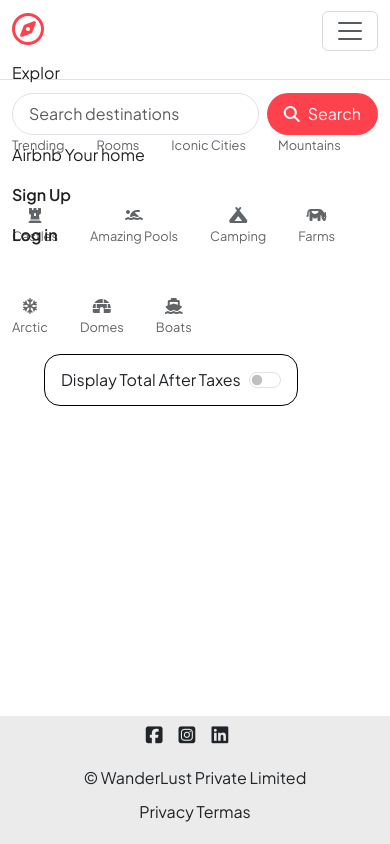
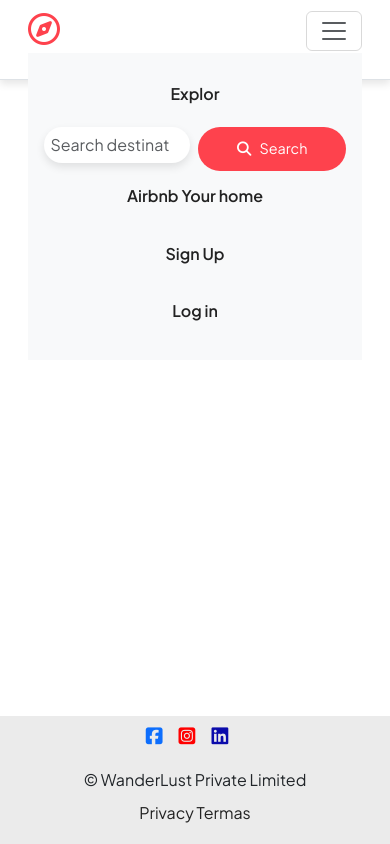
Before and after one commit to dharmendra4522/Wanderlust, a Node server app: page /listings in a window 390 px wide, after a click that opens the changed part. Run offline with Node 20, Linux system fonts and the light colour scheme; data that the repository does not hold is empty; some libraries are stand-ins or nearby versions.

Commit message:
Add responsiveness

```diff
--- a/public/css/style.css
+++ b/public/css/style.css
@@ -8,6 +8,7 @@ body {
   flex: 1;
 }
 .navbar {
+  background-color: #fe424d;
   height: 5rem;
   background-color: #fff;
 }
--- a/views/includes/footer.ejs
+++ b/views/includes/footer.ejs
@@ -1,14 +1,14 @@
 <footer>
     <div class="f-info">
         <div class="f-info-socials">
-            <i class="fa-brands fa-square-facebook"></i>
-            <i class="fa-brands fa-square-instagram"></i>
-            <i class="fa-brands fa-linkedin"></i>
+            <a href="https://www.facebook.com/profile.php?id=100028169119851"><i class="fa-brands fa-square-facebook"></i></a>
+            <a href="https://www.instagram.com/__d.h.a.r.m__/"><i class="fa-brands fa-square-instagram" style="color: red;"></i></a>
+            <a href="https://www.linkedin.com/in/dharmendra-vishvkarma-969a1924a/"> <i class="fa-brands fa-linkedin" style="color: rgb(11, 11, 171);"></i></a>
         </div>
         <div class="f-info-brand"> &copy; WanderLust Private Limited</div>
         <div class="f-info-links">
-            <a href="/privacy">Privacy</a>
-            <a href="/terms">Termas</a>
+            <a href="#">Privacy</a>
+            <a href="#">Termas</a>
         </div>
     </div>
 </footer>
--- a/views/includes/navbar.ejs
+++ b/views/includes/navbar.ejs
@@ -1,25 +1,97 @@
 <style>
+  .navbar {
+    padding: 0.5rem 1rem;
+    box-shadow: 0 4px 8px rgba(0, 0, 0, 0.1);
+  }
+
+  /* Search Button */
   .search-btn {
     background-color: #fe424d;
     color: #fff;
     border-radius: 25px;
-    padding: 0 1rem 0 1rem;
+    padding: 0.4rem 1rem;
+    transition: background-color 0.3s ease;
   }
+
   .search-btn:hover {
-    background-color: #fe424d;
+    background-color: #e33942;
     color: #fff;
-    /* border: 1px solid #000; */
   }
+
   .search-btn i {
-    display: inline;
     margin-right: 0.5rem;
   }
+
+  /* Search Input */
   .search-inp {
     border-radius: 25px;
-    padding: 0.5rem 1rem 0.5rem 1rem;
+    padding: 0.5rem 1rem;
     font-size: 1rem;
+    box-shadow: 0 4px 8px rgba(0, 0, 0, 0.1);
+    border: none;
+    background-color: #fff;
+    width: 250px;
+    transition: width 0.3s ease;
   }
+
+  /* Navbar Link Styling */
+  .navbar-nav .nav-link {
+    padding: 0.5rem 1rem;
+    font-weight: bold;
+    color: #000;
+  }
+
+  .navbar-nav .nav-link:hover {
+    background-color: #f8f9fa;
+    border-radius: 15px;
+  }
+
+  /* Responsive Design */
+  @media (max-width: 768px) {
+    /* Make input and button stack vertically */
+    .search-inp {
+      width: 100%;
+      margin-bottom: 0.5rem;
+    }
+    .search-btn {
+      width: 100%;
+    }
+
+    .navbar-nav {
+      text-align: center;
+    }
+
+    .navbar-collapse {
+      padding: 1rem;
+      background-color: #f8f9fa;
+    }
+
+    /* Adjust Navbar Links */
+    .navbar-nav .nav-link {
+      padding: 0.8rem 0;
+      margin-bottom: 0.5rem;
+      font-size: 1rem;
+      border-radius: 10px;
+    }
+  }
+
+  @media (max-width: 576px) {
+    .search-inp {
+      width: 100%;
+      padding: 0.4rem;
+    }
+    .search-btn {
+      padding: 0.4rem;
+      font-size: 0.9rem;
+    }
+    .navbar-collapse {
+      padding: 1rem;
+      background-color: #f8f9fa;
+    }
+  }
+
 </style>
+
 <nav class="navbar navbar-expand-md bg-body-light border-bottom sticky-top">
   <div class="container-fluid">
     <a class="navbar-brand" href="/listings"
--- a/views/listings/index.ejs
+++ b/views/listings/index.ejs
@@ -15,9 +15,13 @@
   .filter:hover{
     opacity: 1;
     cursor: pointer;
+    transform: scale(1.1);
+    background-color: #fff;
   }
   .filter p {
     font-size: 0.8rem;
+    margin-top: 0.3rem;
+    font-weight: bold;
   }
   .tax-info{
     display: none;
@@ -30,6 +34,37 @@
     margin-left: 2rem;
     display: flex;
     align-items: center;
+    white-space: nowrap;
+  }
+  /* Mobile View */
+  @media (max-width: 1200px) {
+    #finters {
+      overflow-x: auto;
+      flex-wrap: nowrap;
+      padding: 0.5rem;
+      gap: 0.5rem;
+      scroll-behavior: smooth;
+      scrollbar-width: thin;
+      scrollbar-color: #ddd #f9f9f9;
+    }
+    #finters::-webkit-scrollbar {
+      height: 0.5rem;
+      background-color: #f9f9f9;
+    }
+    #finters::-webkit-scrollbar-thumb {
+      background-color: #ddd;
+      border-radius: 1rem;
+    }
+    .filter {
+      flex: 0 0 auto;
+      width: 5rem;
+      padding: 0.3rem;
+    }
+    .tax-toggle {
+      margin-left: 0.5rem;
+      padding: 0.5rem;
+      font-size: 0.8rem;
+    }
   }
 </style>
   <div id="finters">
```
Also changed, not shown: views/listings/show.ejs (+43 -0 lines).
